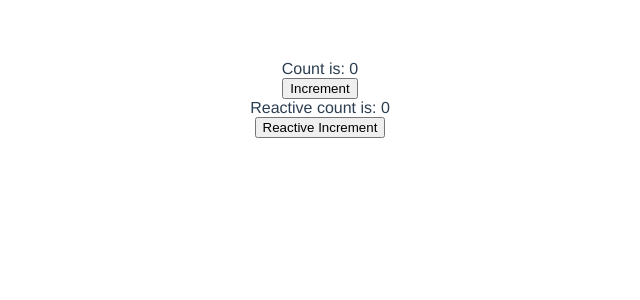
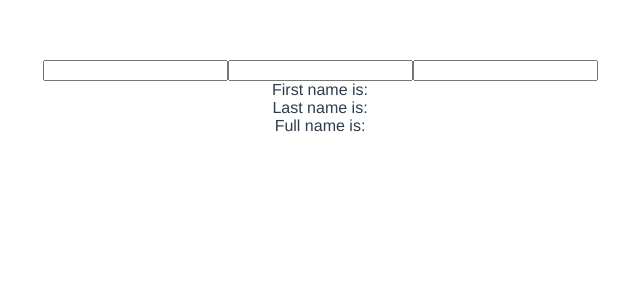
Before and after one commit to arjuaman/Vue, a Vue app in the folder cli-project/vue3-vite-proj/: page / in a window 1280 px wide. Shown: the top 300 px of the page, without its empty margins (320-960 px from the left). Built offline with nearby package versions, Linux system fonts and the light colour scheme.

Commit message:
v-model in c-api

```diff
--- a/cli-project/vue3-vite-proj/src/App.vue
+++ b/cli-project/vue3-vite-proj/src/App.vue
@@ -1,9 +1,10 @@
 <template>
-  <div>Count is: {{count}}</div>
-  <button @click="increment">Increment</button>
-
-  <div>Reactive count is: {{state.rcount}}</div>
-  <button @click="rIncrement">Reactive Increment</button>
+  <input type="text" v-model="fname">
+  <input type="text" v-model="lname">
+  <input type="text" v-model="full">
+  <div>First name is: {{fname}}</div>
+  <div>Last name is: {{lname}}</div>
+  <div>Full name is: {{full}}</div>
 </template>
 
 <script>
@@ -12,25 +13,14 @@ import {ref, reactive, toRefs} from 'vue';
 export default {
   name: 'App',
   setup(){
-    let count = ref(0);
-
-    function increment(){
-      count.value++;
-    }
-
     const state = reactive({
-      rcount: '0'
+      fname: '',
+      lname: '',
+      full: ''
     })
 
-    function rIncrement(){
-      state.rcount++;
-    }
-
     return{
-      count,
-      increment,
-      state,
-      rIncrement
+      ...toRefs(state)
     }
   }
 }
```
